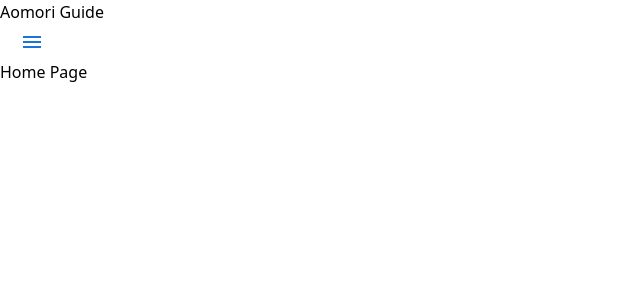
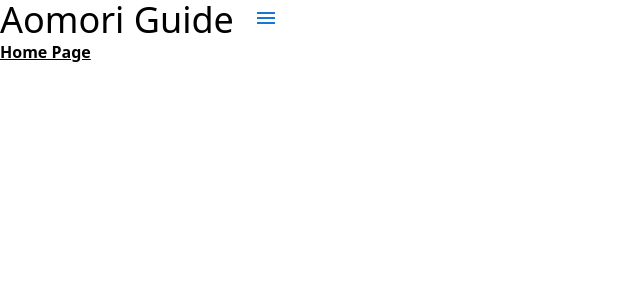
Before and after one commit to harucoffee/resarch_giude, a Next.js app: page / in a window 1280 px wide. Shown: the top 300 px of the page, without its empty margins (0-640 px from the left). Built offline with nearby package versions, Linux system fonts and the light colour scheme.

Commit message:
設定まちがってました

```diff
--- a/app/layout.tsx
+++ b/app/layout.tsx
@@ -10,13 +10,8 @@ export default function RootLayout({
 }) {
   return (
     <html lang="en">
-        <head>
-            <title>Aomori Local Guide</title>
-            <meta charSet="utf-8" />
-            <meta name="viewport" content="width=device-width, initial-scale=1" />
-        </head>
         <body>
-        <header className="flex">
+        <header>
           <Header />
         </header>
 
--- a/app/page.tsx
+++ b/app/page.tsx
@@ -4,6 +4,6 @@ import Button from "@mui/material/Button";
 
 export default function Home() {
   return (
-      <h1 className="text-center">Home Page</h1>
+      <h1 className="font-bold underline">Home Page</h1>
   );
 }
--- a/tailwind.config.js
+++ b/tailwind.config.js
@@ -1,6 +1,10 @@
 /** @type {import('tailwindcss').Config} */
 module.exports = {
-  content: [],
+  content: [
+    "./pages/**/*.{js,ts,jsx,tsx,mdx}",
+    "./components/**/*.{js,ts,jsx,tsx,mdx}",
+    "./app/**/*.{js,ts,jsx,tsx,mdx}",
+  ],
   theme: {
     extend: {},
   },
--- a/tailwind.config.ts
+++ b/tailwind.config.ts
@@ -7,13 +7,7 @@ const config: Config = {
     "./app/**/*.{js,ts,jsx,tsx,mdx}",
   ],
   theme: {
-    extend: {
-      backgroundImage: {
-        "gradient-radial": "radial-gradient(var(--tw-gradient-stops))",
-        "gradient-conic":
-          "conic-gradient(from 180deg at 50% 50%, var(--tw-gradient-stops))",
-      },
-    },
+    extend: {},
   },
   plugins: [],
 };
```
